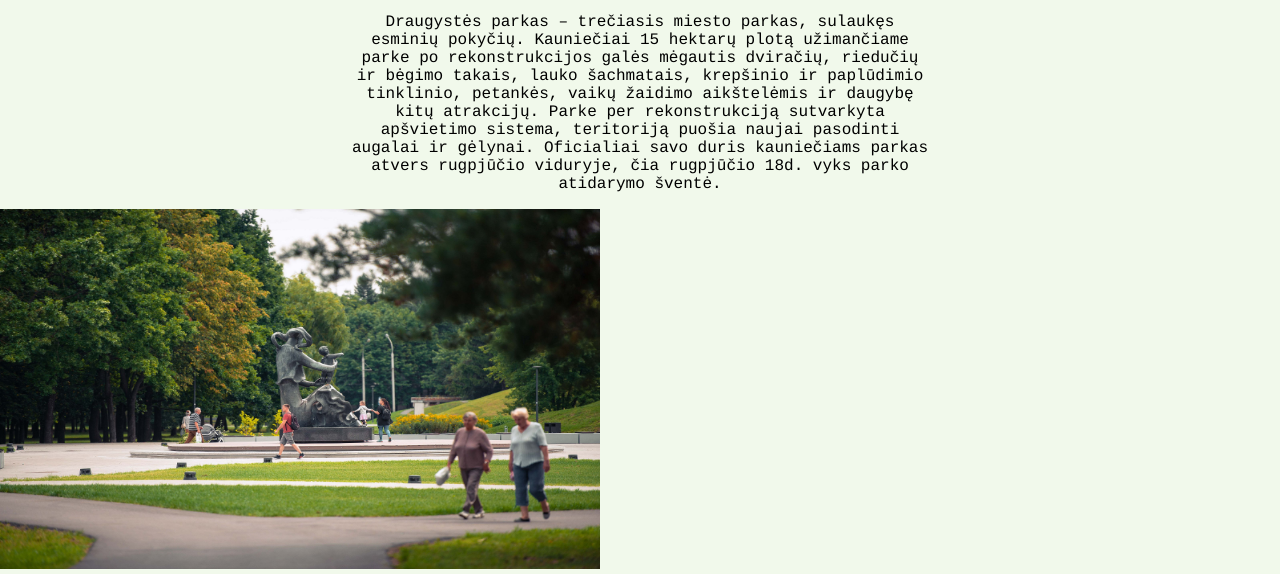
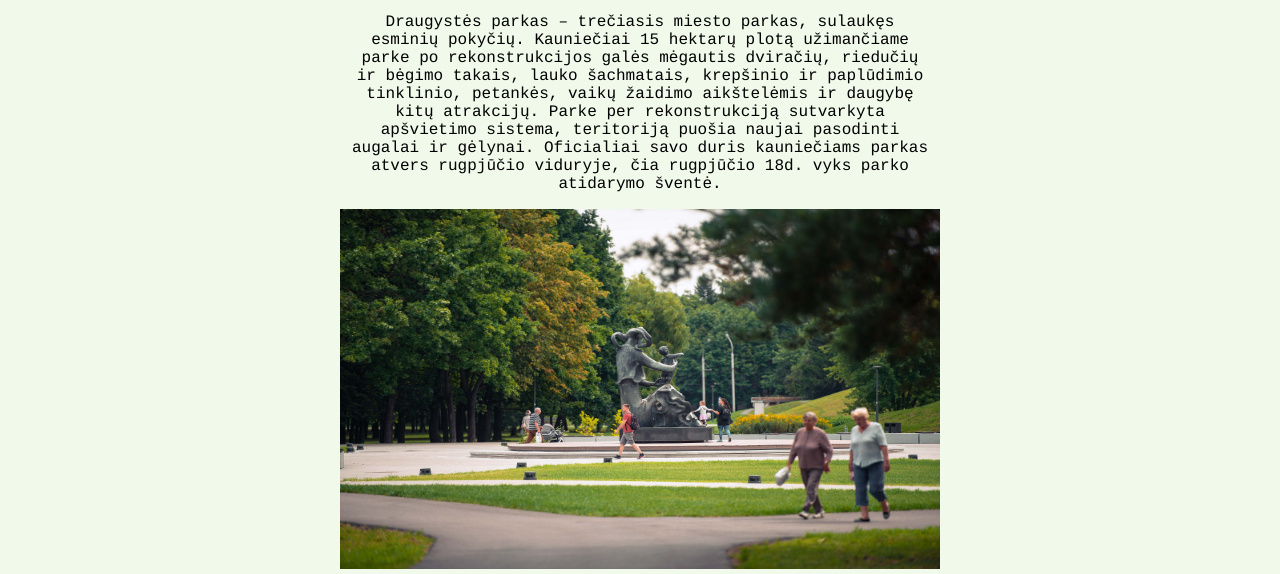
Before and after one commit to ievazuka/ievazuka.github.io, a plain HTML site: page trecias/article3.html in a window 1280 px wide. Shown: the part 321-895 px from the top of the page. Drawn offline with Linux system fonts and the light colour scheme.

Commit message:
Update article3.html

```diff
--- a/trecias/article3.html
+++ b/trecias/article3.html
@@ -27,6 +27,6 @@
         atvers rugpjūčio viduryje, čia rugpjūčio 18d. vyks parko <br />
         atidarymo šventė.
     </p>
-    <img src="Images/draugyste.jpg" alt="draugyste" style="width:600px;height:360px;"  class="center" />
+    <img src="Images/draugyste.jpg" alt="draugyste" style="width:600px;height:360px;"  class="centre" />
 </body>
 </html>
```
